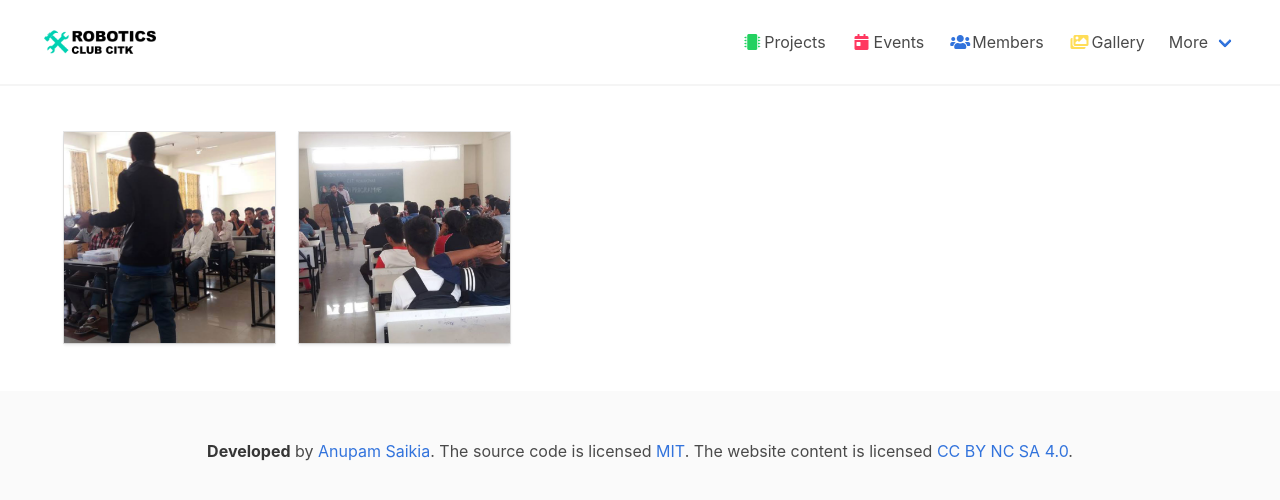
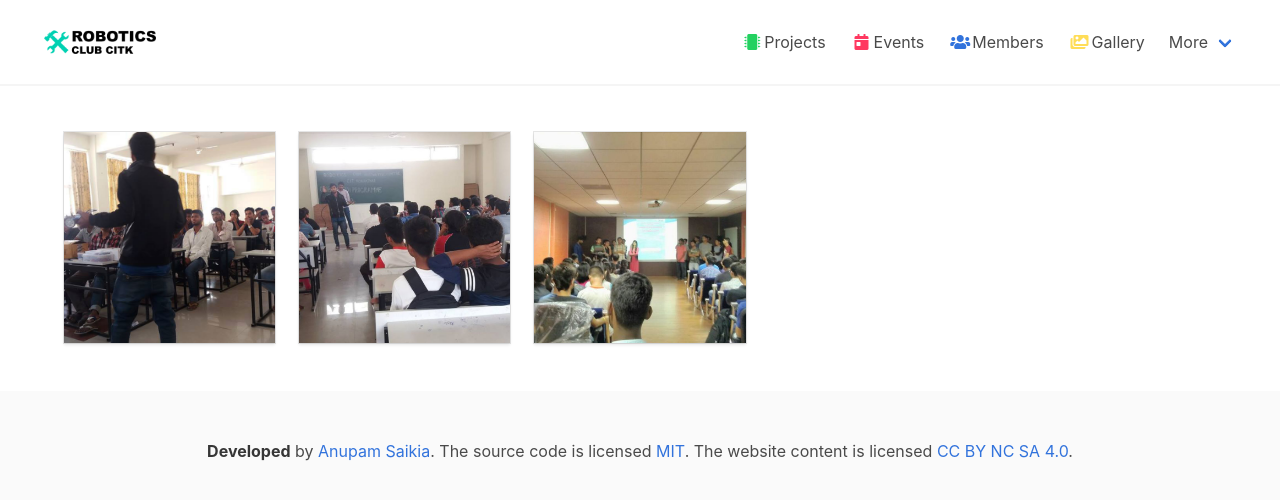
Before and after one commit to robotics-club-citk/robotics-club-citk.github.io, a Jekyll site: the page built from gallery.html, in a window 1280 px wide. Shown: the top 500 px of the page. Built offline with Jekyll 4.4.1, drawn with Linux system fonts in a browser that asks for light colours.

Commit message:
added 1 pic in gallery

```diff
--- a/gallery.html
+++ b/gallery.html
@@ -7,4 +7,7 @@ images:
   - path: 'assets/img/gallery/1535136969180x3820.jpg'
     size: 1366x768
     caption: First Orientation Program
+  - path: 'assets/img/gallery/1535138256706x5469.jpg'
+    size: 1366x768
+    caption: Orientation program 2017
 ---
```
Also changed, not shown: assets/img/gallery/1535138256706x5469.jpg (added).
